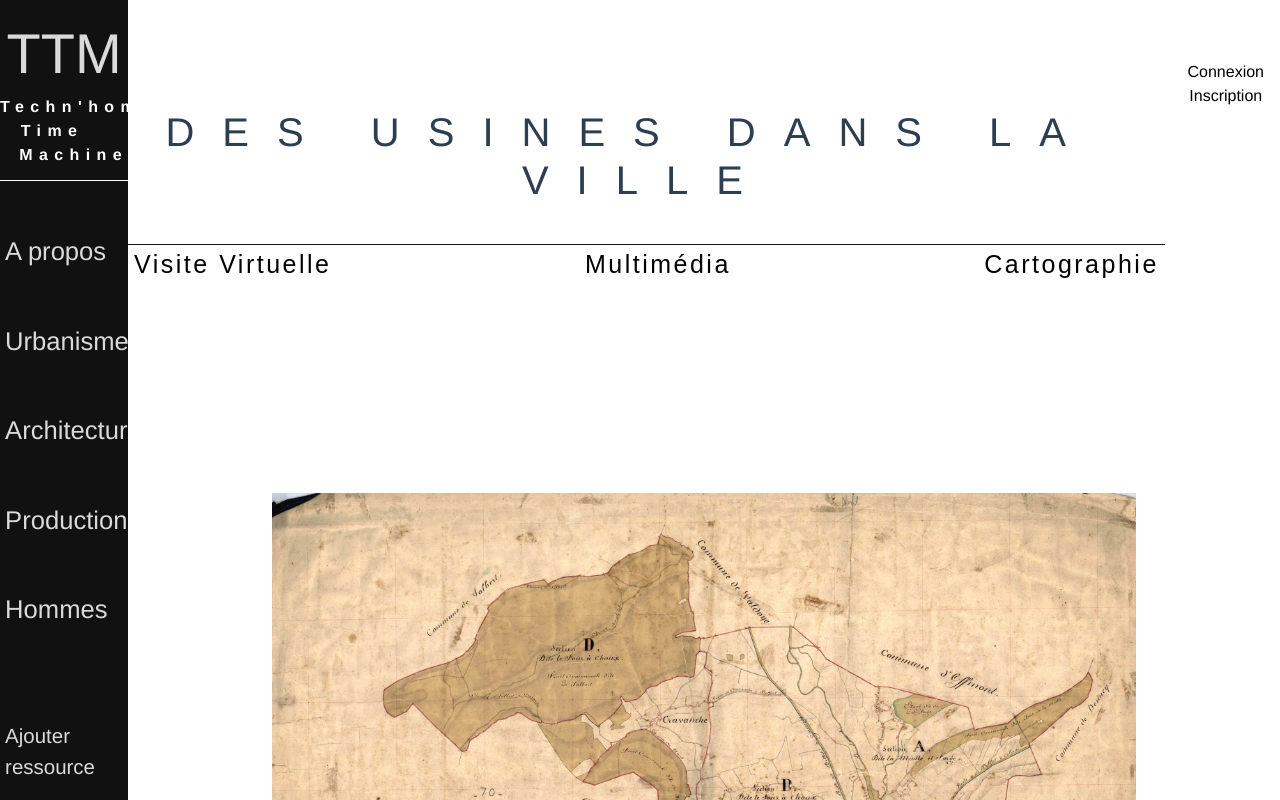
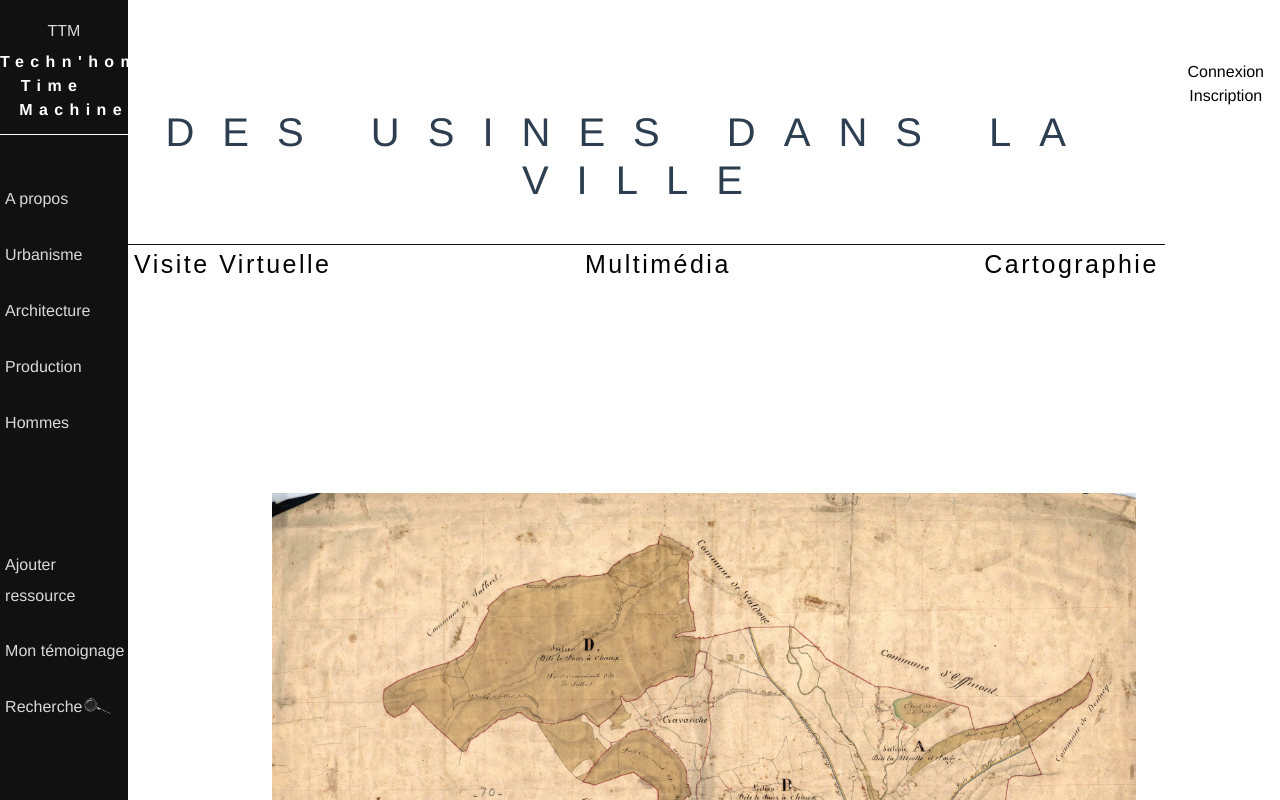
Before and after one commit to Hendercraft/TTM-front, a Vue app: page / in a window 1280 px wide. Shown: the top 800 px of the page. Built offline with nearby package versions, Linux system fonts and the light colour scheme.

Commit message:
Add more responsive layers

```diff
--- a/src/components/Bar/Bar.css
+++ b/src/components/Bar/Bar.css
@@ -32,17 +32,6 @@
 .modifyDatabase div{
     margin-bottom: .2em;
     margin-top: 1em;
-}
-
-#loupe{
-    padding-left: .5em;
-}
-@media screen and(max-width: 700)
-{
-    #content
-    {
-        font-size: xx-small;
-    }
 }
 
 
@@ -125,19 +114,56 @@ button{
     border-right: 1px white solid;
 }
 
-@media screen and (max-width: 700px)
+@media screen and (max-width: 1700px) {
+    .modifyDatabase{
+        margin-top: .2em;
+    }
+}
+
+@media screen and (max-width: 1600px) {
+    p{
+        font-size: medium;
+    }
+    a{
+        font-size: medium;
+    }
+    h1{
+        font-size: large;
+    }
+    #loupe{
+        width: 30px;
+    }
+    .modifyDatabase{
+        margin-top: 3em;
+    }
+}
+
+@media screen and (max-width: 1200px) {
+    p{
+        font-size: small;
+    }
+    a{
+        font-size: small;
+    }
+    h1{
+        font-size: medium;
+    }
+    #loupe{
+        width: 20px;
+    }
+
+}
+@media screen and (max-width: 950px)
 {
-    /* #navbar
-    {
-        display: block;
-    } */
     #sidebar
     {
         display: none;
     }
+
+
 }
 
-@media screen and (min-width: 700px)
+@media screen and (min-width: 950px)
 {
     #navbar
     {
--- a/src/components/Bar/Bar.html
+++ b/src/components/Bar/Bar.html
@@ -1,7 +1,7 @@
 
 <section class="bar">
   <nav id="sidebar">
-    <h1><router-link to="/">TTM</router-link></h1>
+    <h1><router-link class="title_logo" to="/">TTM</router-link></h1>
     <div class="tech"><p>Techn'hom</p></div>
     </br>
     <div class="time"><p>Time</p></div>
```
